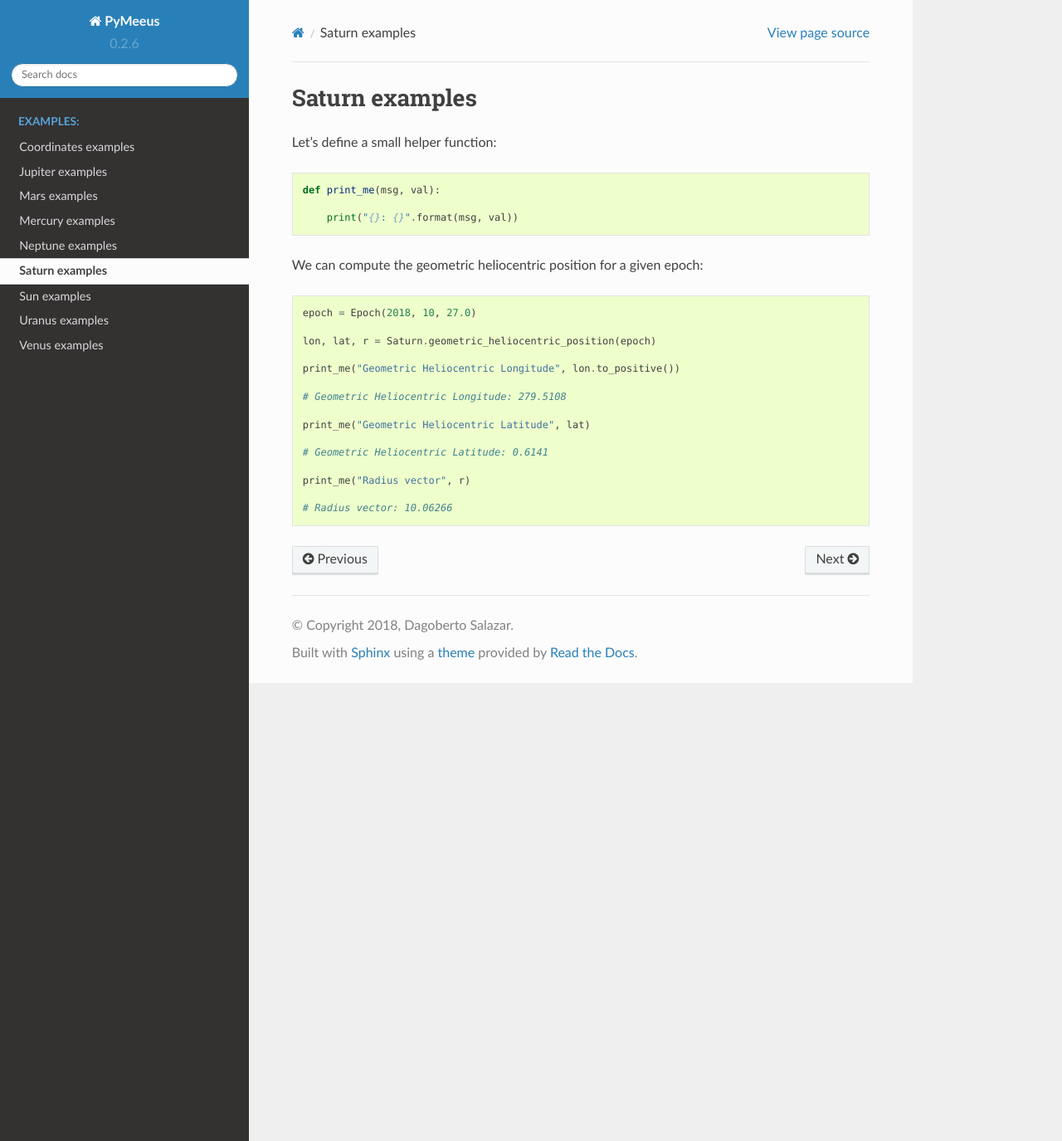
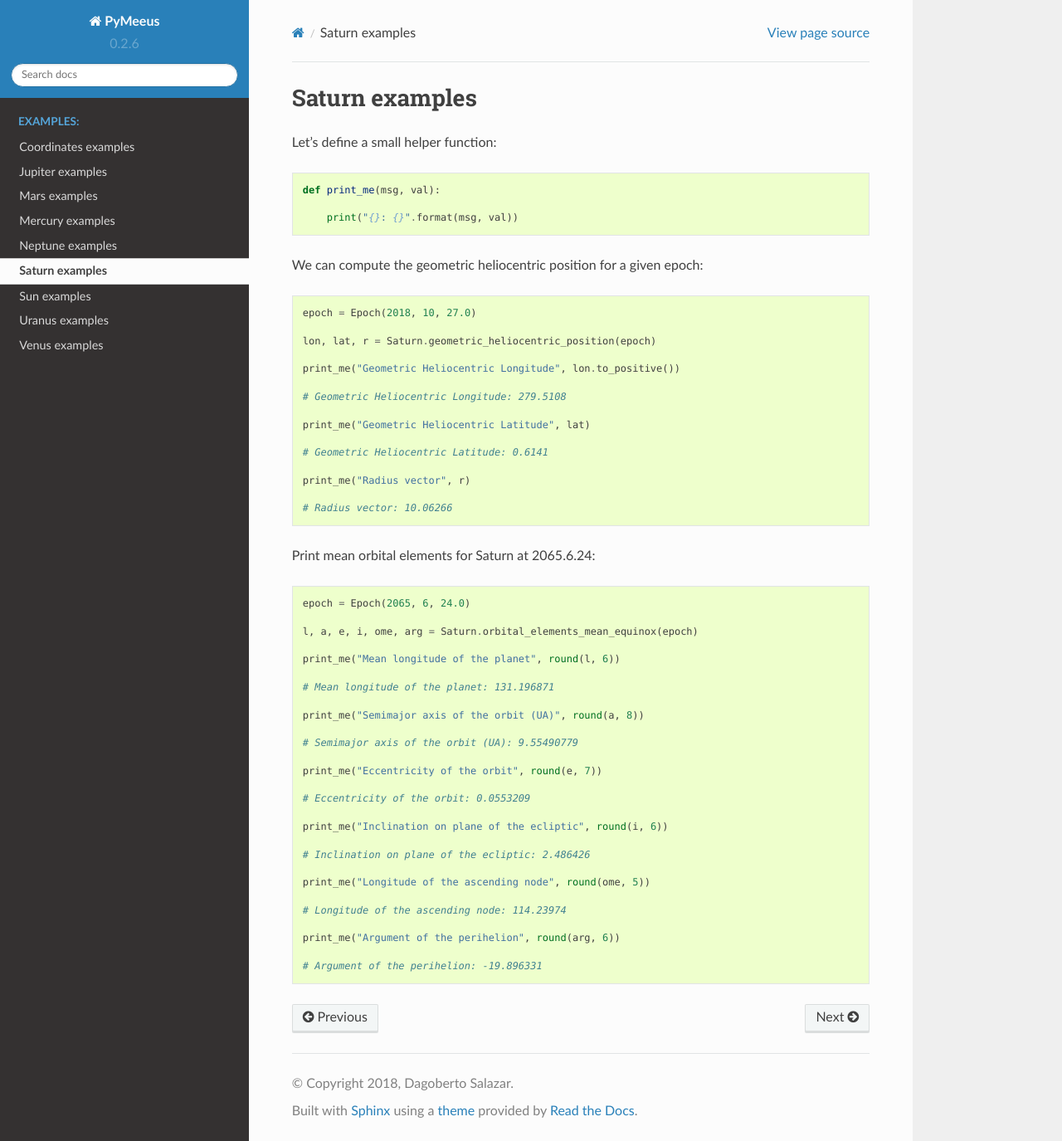
Before and after one commit to architest/pymeeus, a Sphinx documentation site: the page built from docs/source/ex-Saturn.rst, in a window 1280 px wide and 1375 px high. Shown: the whole window at 83% size. Built offline with Sphinx 7.4.7 and the Read the Docs theme 2.0.0, drawn with Linux system fonts in a browser that asks for light colours; formulas are drawn with MathJax 3; pages that are not in the unit, such as notebooks, are missing from menus.

Commit message:
Add examples of use and documentation for class 'Saturn'

```diff
--- a/docs/source/ex-Saturn.rst
+++ b/docs/source/ex-Saturn.rst
@@ -24,3 +24,33 @@
     print_me("Radius vector", r)
 
     # Radius vector: 10.06266
+
+Print mean orbital elements for Saturn at 2065.6.24::
+
+    epoch = Epoch(2065, 6, 24.0)
+
+    l, a, e, i, ome, arg = Saturn.orbital_elements_mean_equinox(epoch)
+
+    print_me("Mean longitude of the planet", round(l, 6))
+
+    # Mean longitude of the planet: 131.196871
+
+    print_me("Semimajor axis of the orbit (UA)", round(a, 8))
+
+    # Semimajor axis of the orbit (UA): 9.55490779
+
+    print_me("Eccentricity of the orbit", round(e, 7))
+
+    # Eccentricity of the orbit: 0.0553209
+
+    print_me("Inclination on plane of the ecliptic", round(i, 6))
+
+    # Inclination on plane of the ecliptic: 2.486426
+
+    print_me("Longitude of the ascending node", round(ome, 5))
+
+    # Longitude of the ascending node: 114.23974
+
+    print_me("Argument of the perihelion", round(arg, 6))
+
+    # Argument of the perihelion: -19.896331
```
